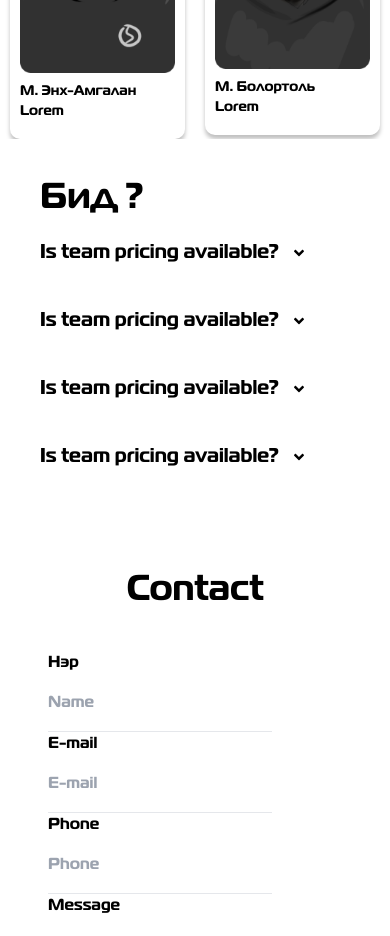
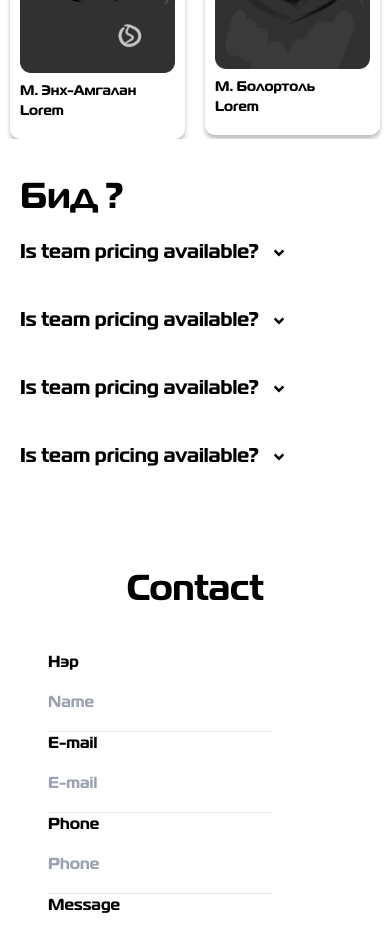
Before and after one commit to Tuvshinbayar1234/DiverseSolutions, a React (Create React App) app: page / in a window 390 px wide. Shown: the part 1460-2396 px from the top of the page. Built offline with nearby package versions, Linux system fonts and the light colour scheme.

Commit message:
responsive fixed

```diff
--- a/package.json
+++ b/package.json
@@ -20,9 +20,9 @@
     "web-vitals": "^1.0.1"
   },
   "scripts": {
-    "start": "npm start",
-    "build": "npm build",
-    "test": "npm test",
+    "start": "craco start",
+    "build": "craco build",
+    "test": "craco test",
     "eject": "react-scripts eject"
   },
   "eslintConfig": {
--- a/src/Components/Projects/ProjectAccordion.js
+++ b/src/Components/Projects/ProjectAccordion.js
@@ -4,7 +4,7 @@ import {FaAngleDown} from 'react-icons/fa'
 
 const ProjectAccordion = () => {
     return(
-        <div className='pt-10 block xl:hidden container flex flex-col px-10 w-full'>
+        <div className='pt-10 block xl:hidden container flex flex-col px-5 w-full'>
             <div className='text-4xl'>
                 Бид ?
             </div>
```
